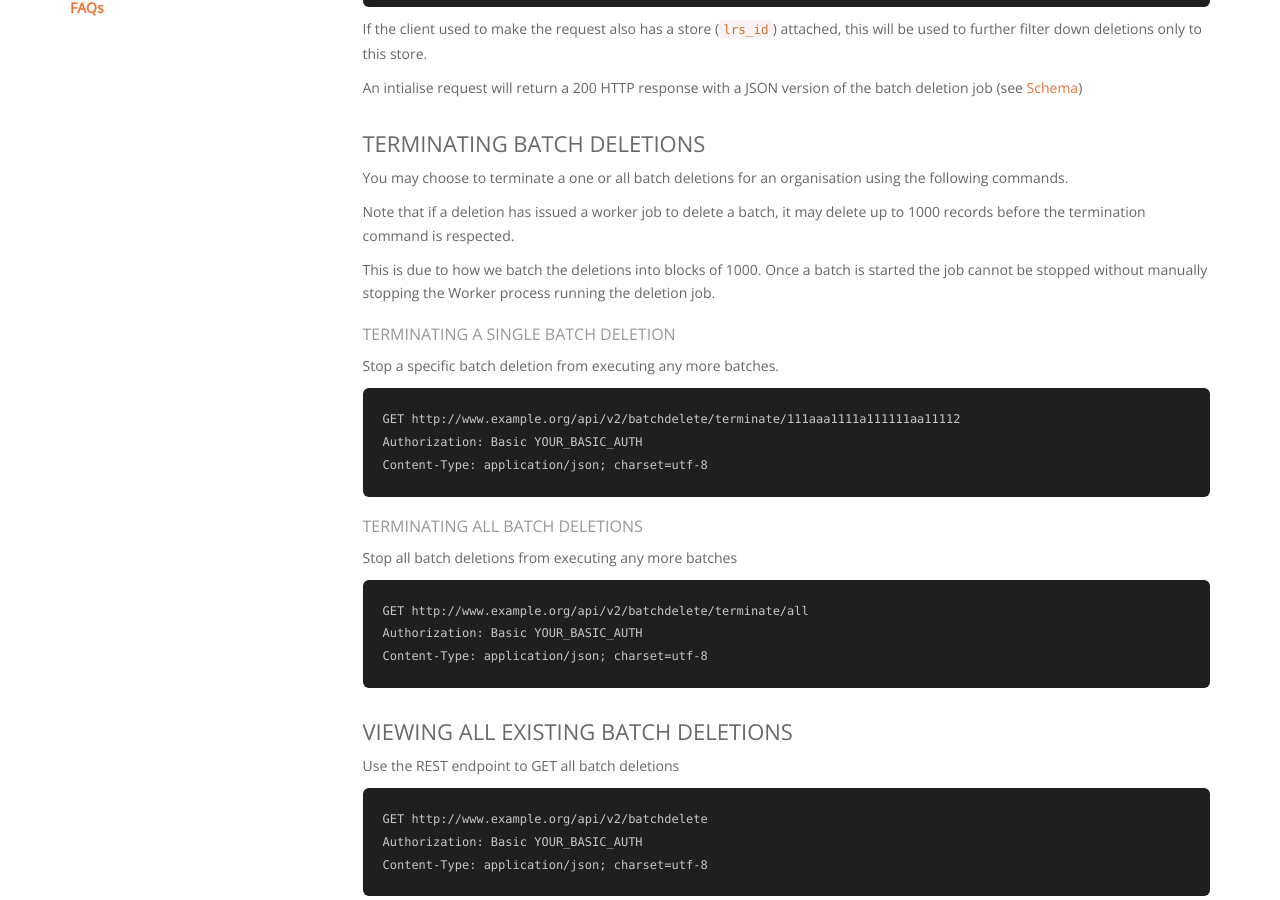
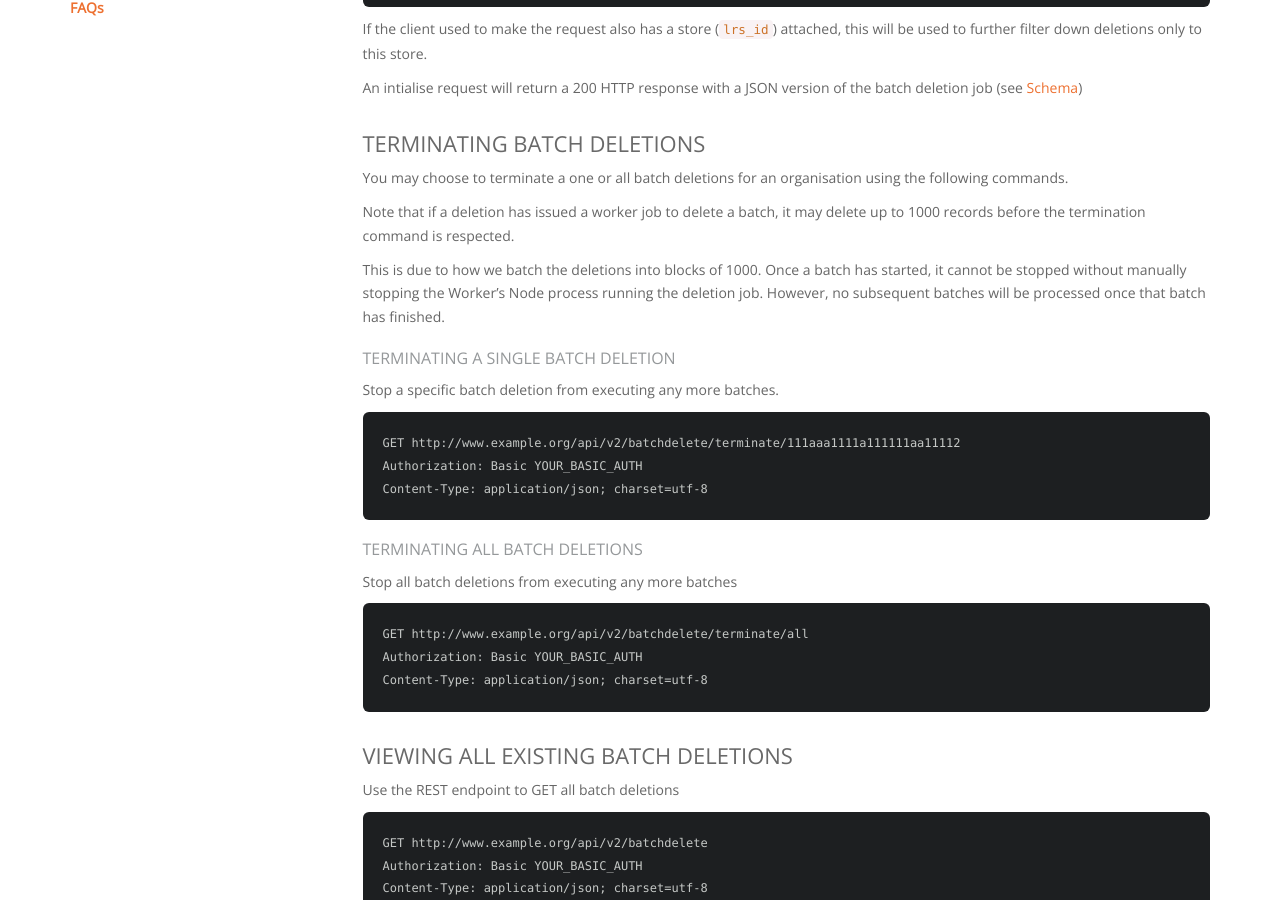
Before and after one commit to LearningLocker/docs, a Jekyll site: the page built from src/http-statement-deletion.md, in a window 1280 px wide and 900 px high, scrolled down 1222 px. Built offline with Jekyll 4.4.1, drawn with Linux system fonts in a browser that asks for light colours; nearby versions of some CDN libraries; our own code applies the rules of GitHub Pages for plain Markdown files.

Commit message:
Deletion API docs

```diff
--- a/src/http-statement-deletion.md
+++ b/src/http-statement-deletion.md
@@ -56,7 +56,7 @@ You may choose to terminate a one or all batch deletions for an organisation usi
 
 Note that if a deletion has issued a worker job to delete a batch, it may delete up to 1000 records before the termination command is respected.
 
-This is due to how we batch the deletions into blocks of 1000. Once a batch is started the job cannot be stopped without manually stopping the Worker process running the deletion job.
+This is due to how we batch the deletions into blocks of 1000. Once a batch has started, it cannot be stopped without manually stopping the Worker's Node process running the deletion job. However, no subsequent batches will be processed once that batch has finished.
 
 #### Terminating a single batch deletion
 
```
